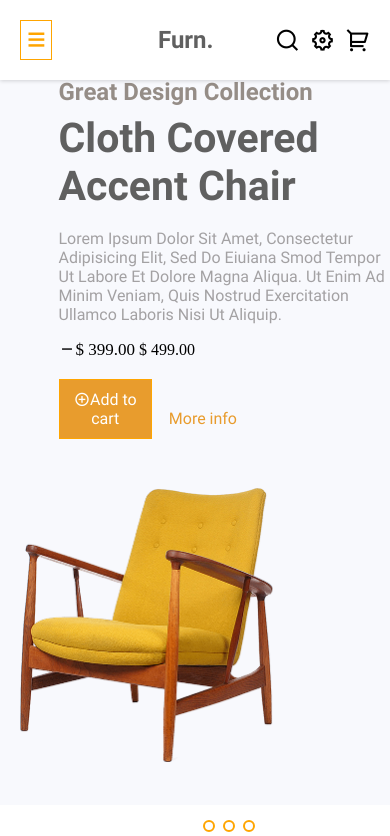
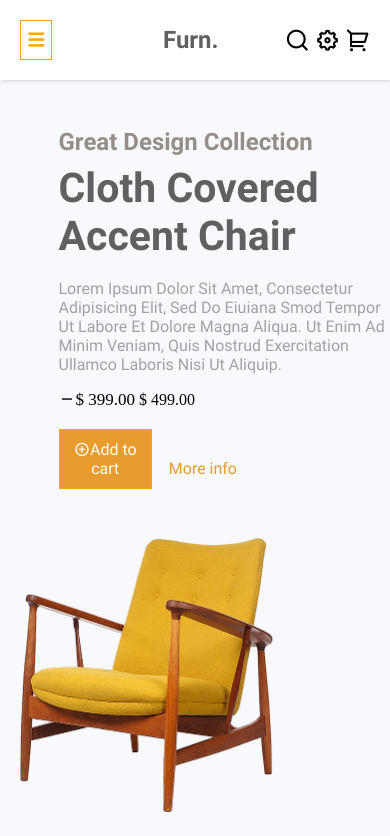
Before and after one commit to vibhuti-jadav/furniture-projects, a plain HTML site: page index.html in a window 390 px wide. Shown: the top 836 px of the page. Drawn offline with Linux system fonts and the light colour scheme.

Commit message:
all codes

```diff
--- a/css/media.css
+++ b/css/media.css
@@ -115,6 +115,10 @@
         margin: auto;
     }
 
+    .box-item{
+        padding-top: 50px;
+    }
+
     .product{
         width: 100%;
         margin: auto;
--- a/css/style.css
+++ b/css/style.css
@@ -70,7 +70,7 @@ a{
     width: 100%;
     display: flex;
     justify-content: center;
-   gap: 4%;
+    gap: 4%;
 
 }
 
@@ -93,7 +93,7 @@ a{
     display: flex;
     justify-content: space-between;
     height: 100%;
-    gap:10px;
+    gap:5px;
 }
 
 .box-icons i{
```
